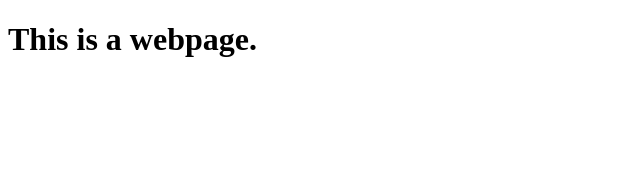
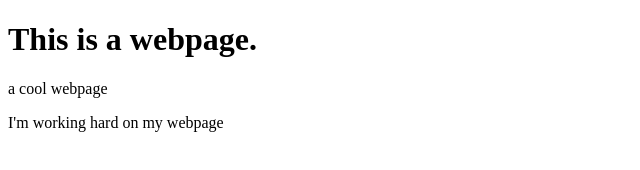
Before and after one commit to lmsteffen/first-time, a plain HTML site: page docs/index.html in a window 1280 px wide. Shown: the whole page, without its empty margins (0-640 px from the left). Drawn offline with Linux system fonts and the light colour scheme.

Commit message:
added new paragraphs

```diff
--- a/docs/index.html
+++ b/docs/index.html
@@ -6,5 +6,7 @@
   </head>
   <body>
     <h1> This is a webpage. </h1>
+    <p> a cool webpage </p>
+    <p> I'm working hard on my webpage </p>
   </body>
 </html>
```
